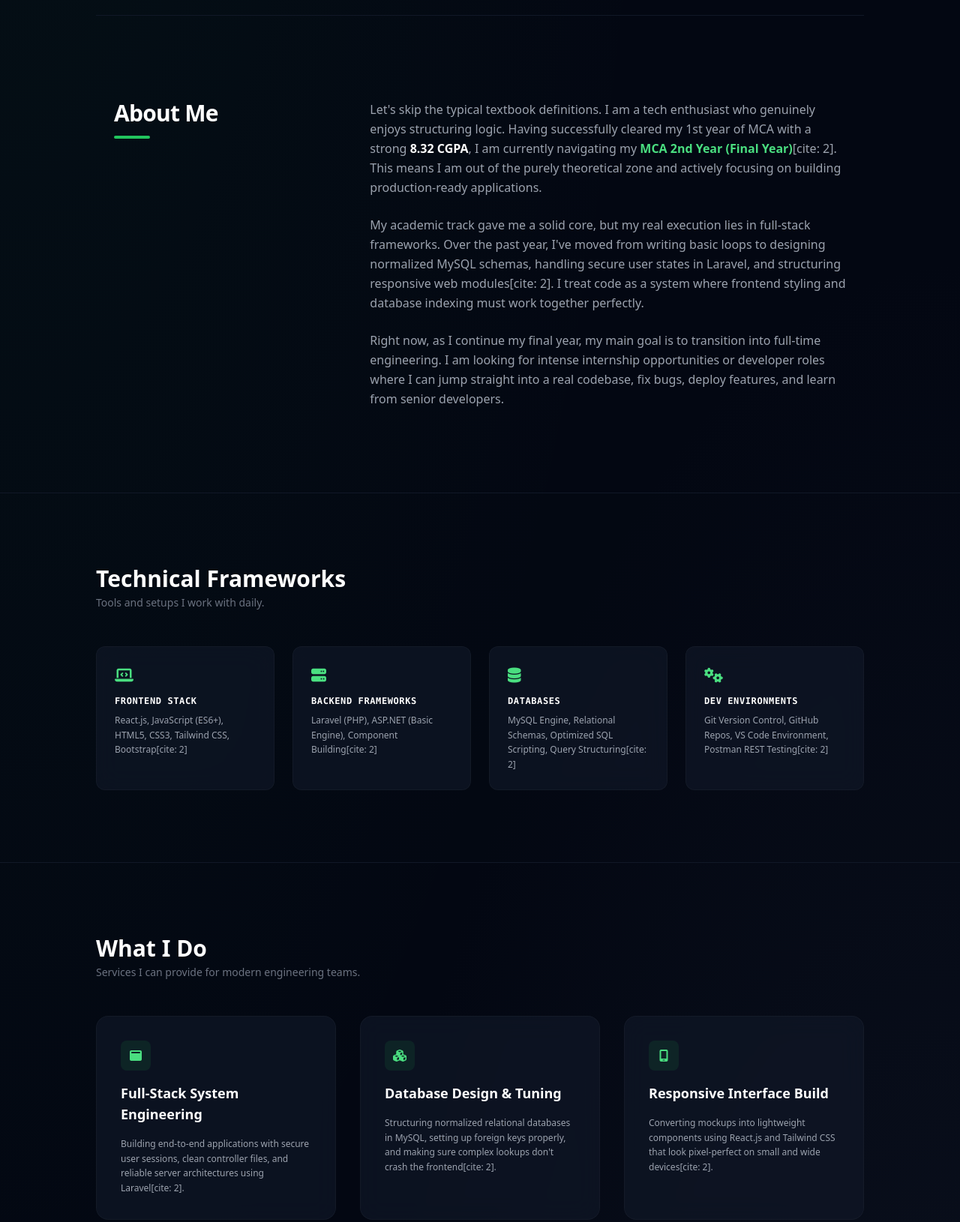
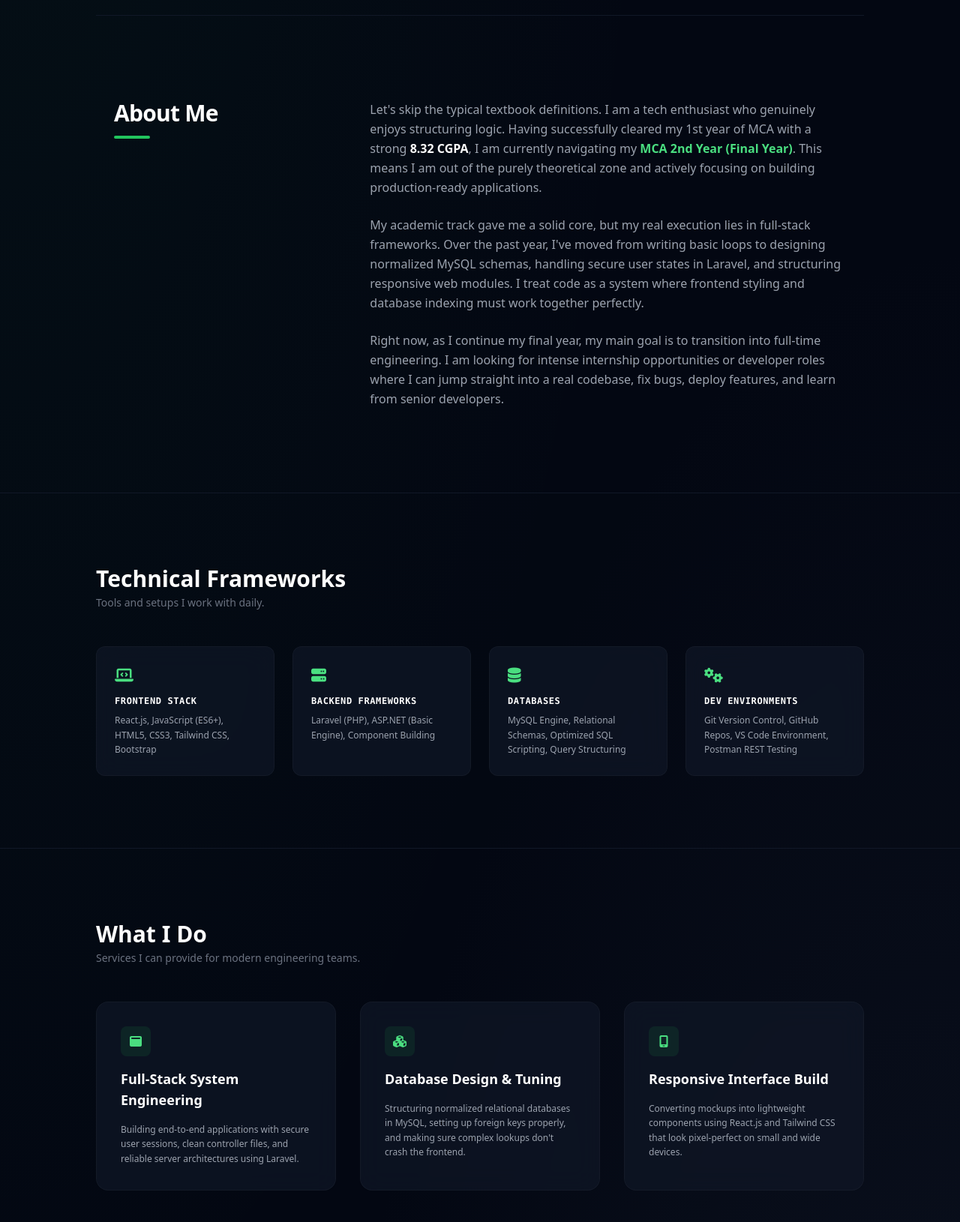
Before and after one commit to danishmalek22/portfolio, a plain HTML site: page index.html in a window 1280 px wide. Shown: the part 780-2410 px from the top of the page at 75% size. Drawn offline with nearby package versions, Linux system fonts and the light colour scheme.

Commit message:
Update index.html

```diff
--- a/index.html
+++ b/index.html
@@ -48,7 +48,7 @@
         </nav>
     </header>
 
-    <!-- 2. HOME SECTION (With Raj Madni Photo Effects) -->
+    <!-- 2. HOME SECTION (With Raj Madni Photo Effects - Fixed to .jpeg) -->
     <section id="home" class="min-h-screen flex items-center justify-center pt-28 px-6 max-w-6xl mx-auto relative overflow-hidden">
         <div class="absolute top-1/4 right-1/4 w-72 h-72 bg-green-500/10 rounded-full blur-[120px] pointer-events-none animate-pulse"></div>
 
@@ -72,7 +72,7 @@
                 </div>
             </div>
 
-            <!-- Right Side Photo Frame -->
+            <!-- Right Side Photo Frame (Updated to JPEG extension) -->
             <div class="w-full md:w-1/3 flex justify-center items-center">
                 <div class="relative group cursor-pointer">
                     <div class="absolute -inset-2 bg-gradient-to-tr from-green-500 via-emerald-600 to-transparent rounded-3xl blur opacity-25 group-hover:opacity-75 group-hover:scale-105 group-hover:rotate-6 transition-all duration-700 ease-out"></div>
@@ -80,8 +80,8 @@
                     <div class="relative w-60 h-60 sm:w-68 sm:h-68 bg-slate-900/90 rounded-2xl border border-gray-800 p-3 group-hover:border-green-500/40 transition-all duration-500 ease-in-out shadow-2xl overflow-hidden">
                         <div class="absolute inset-0 bg-gradient-to-tr from-transparent via-white/5 to-transparent -translate-x-full group-hover:translate-x-full transition-transform duration-1000 ease-out z-10"></div>
                         <div class="w-full h-full rounded-xl overflow-hidden relative bg-black/40">
-                            <!-- Change to my-photo.png if your file is PNG -->
-                            <img src="my-photo.jpg" alt="Mohammad Danish Iqbal Malek" class="w-full h-full object-cover grayscale opacity-80 group-hover:grayscale-0 group-hover:opacity-100 group-hover:scale-105 transition-all duration-700 ease-in-out">
+                            <!-- Exact match extension: my-photo.jpeg -->
+                            <img src="my-photo.jpeg" alt="Mohammad Danish Iqbal Malek" class="w-full h-full object-cover grayscale opacity-80 group-hover:grayscale-0 group-hover:opacity-100 group-hover:scale-105 transition-all duration-700 ease-in-out">
                         </div>
                         <div class="absolute bottom-5 left-5 bg-[#030712]/80 backdrop-blur-md px-2.5 py-1 rounded-md border border-gray-800 text-[10px] font-mono text-green-400 tracking-wider opacity-0 group-hover:opacity-100 transition-opacity duration-500">
                             MCA // CORE
@@ -101,10 +101,10 @@
             </div>
             <div class="md:col-span-2 space-y-6 text-gray-400 text-base leading-relaxed">
                 <p>
-                    Let's skip the typical textbook definitions. I am a tech enthusiast who genuinely enjoys structuring logic. Having successfully cleared my 1st year of MCA with a strong <strong class="text-white">8.32 CGPA</strong>, I am currently navigating my <strong class="text-green-400">MCA 2nd Year (Final Year)</strong>[cite: 2]. This means I am out of the purely theoretical zone and actively focusing on building production-ready applications.
+                    Let's skip the typical textbook definitions. I am a tech enthusiast who genuinely enjoys structuring logic. Having successfully cleared my 1st year of MCA with a strong <strong class="text-white">8.32 CGPA</strong>, I am currently navigating my <strong class="text-green-400">MCA 2nd Year (Final Year)</strong>. This means I am out of the purely theoretical zone and actively focusing on building production-ready applications.
                 </p>
                 <p>
-                    My academic track gave me a solid core, but my real execution lies in full-stack frameworks. Over the past year, I've moved from writing basic loops to designing normalized MySQL schemas, handling secure user states in Laravel, and structuring responsive web modules[cite: 2]. I treat code as a system where frontend styling and database indexing must work together perfectly.
+                    My academic track gave me a solid core, but my real execution lies in full-stack frameworks. Over the past year, I've moved from writing basic loops to designing normalized MySQL schemas, handling secure user states in Laravel, and structuring responsive web modules. I treat code as a system where frontend styling and database indexing must work together perfectly.
                 </p>
                 <p>
                     Right now, as I continue my final year, my main goal is to transition into full-time engineering. I am looking for intense internship opportunities or developer roles where I can jump straight into a real codebase, fix bugs, deploy features, and learn from senior developers.
@@ -124,22 +124,22 @@
                 <div class="p-6 glass-card rounded-xl">
                     <div class="text-green-400 text-xl mb-3"><i class="fas fa-laptop-code"></i></div>
                     <h3 class="text-white font-bold text-xs tracking-wider uppercase font-mono mb-2">Frontend Stack</h3>
-                    <p class="text-xs text-gray-400 leading-relaxed">React.js, JavaScript (ES6+), HTML5, CSS3, Tailwind CSS, Bootstrap[cite: 2]</p>
+                    <p class="text-xs text-gray-400 leading-relaxed">React.js, JavaScript (ES6+), HTML5, CSS3, Tailwind CSS, Bootstrap</p>
                 </div>
                 <div class="p-6 glass-card rounded-xl">
                     <div class="text-green-400 text-xl mb-3"><i class="fas fa-server"></i></div>
                     <h3 class="text-white font-bold text-xs tracking-wider uppercase font-mono mb-2">Backend Frameworks</h3>
-                    <p class="text-xs text-gray-400 leading-relaxed">Laravel (PHP), ASP.NET (Basic Engine), Component Building[cite: 2]</p>
+                    <p class="text-xs text-gray-400 leading-relaxed">Laravel (PHP), ASP.NET (Basic Engine), Component Building</p>
                 </div>
                 <div class="p-6 glass-card rounded-xl">
                     <div class="text-green-400 text-xl mb-3"><i class="fas fa-database"></i></div>
                     <h3 class="text-white font-bold text-xs tracking-wider uppercase font-mono mb-2">Databases</h3>
-                    <p class="text-xs text-gray-400 leading-relaxed">MySQL Engine, Relational Schemas, Optimized SQL Scripting, Query Structuring[cite: 2]</p>
+                    <p class="text-xs text-gray-400 leading-relaxed">MySQL Engine, Relational Schemas, Optimized SQL Scripting, Query Structuring</p>
                 </div>
                 <div class="p-6 glass-card rounded-xl">
                     <div class="text-green-400 text-xl mb-3"><i class="fas fa-gears"></i></div>
                     <h3 class="text-white font-bold text-xs tracking-wider uppercase font-mono mb-2">Dev Environments</h3>
-                    <p class="text-xs text-gray-400 leading-relaxed">Git Version Control, GitHub Repos, VS Code Environment, Postman REST Testing[cite: 2]</p>
+                    <p class="text-xs text-gray-400 leading-relaxed">Git Version Control, GitHub Repos, VS Code Environment, Postman REST Testing</p>
                 </div>
             </div>
         </div>
@@ -156,23 +156,23 @@
                 <div class="p-8 glass-card rounded-2xl space-y-4">
                     <div class="h-10 w-10 rounded-lg bg-green-500/10 flex items-center justify-center text-green-400"><i class="fas fa-window-maximize"></i></div>
                     <h3 class="text-lg font-bold text-white">Full-Stack System Engineering</h3>
-                    <p class="text-xs text-gray-400 leading-relaxed">Building end-to-end applications with secure user sessions, clean controller files, and reliable server architectures using Laravel[cite: 2].</p>
+                    <p class="text-xs text-gray-400 leading-relaxed">Building end-to-end applications with secure user sessions, clean controller files, and reliable server architectures using Laravel.</p>
                 </div>
                 <div class="p-8 glass-card rounded-2xl space-y-4">
                     <div class="h-10 w-10 rounded-lg bg-green-500/10 flex items-center justify-center text-green-400"><i class="fas fa-cubes"></i></div>
                     <h3 class="text-lg font-bold text-white">Database Design & Tuning</h3>
-                    <p class="text-xs text-gray-400 leading-relaxed">Structuring normalized relational databases in MySQL, setting up foreign keys properly, and making sure complex lookups don't crash the frontend[cite: 2].</p>
+                    <p class="text-xs text-gray-400 leading-relaxed">Structuring normalized relational databases in MySQL, setting up foreign keys properly, and making sure complex lookups don't crash the frontend.</p>
                 </div>
                 <div class="p-8 glass-card rounded-2xl space-y-4">
                     <div class="h-10 w-10 rounded-lg bg-green-500/10 flex items-center justify-center text-green-400"><i class="fas fa-mobile-screen"></i></div>
                     <h3 class="text-lg font-bold text-white">Responsive Interface Build</h3>
-                    <p class="text-xs text-gray-400 leading-relaxed">Converting mockups into lightweight components using React.js and Tailwind CSS that look pixel-perfect on small and wide devices[cite: 2].</p>
+                    <p class="text-xs text-gray-400 leading-relaxed">Converting mockups into lightweight components using React.js and Tailwind CSS that look pixel-perfect on small and wide devices.</p>
                 </div>
             </div>
         </div>
     </section>
 
-    <!-- 6. PROJECTS SECTION (All 4 Added) -->
+    <!-- 6. PROJECTS SECTION -->
     <section id="projects" class="py-24 border-t border-gray-900 bg-[#050b18]/10 px-6">
         <div class="max-w-5xl mx-auto space-y-12">
             <div>
@@ -190,7 +190,7 @@
                         </div>
                         <h3 class="text-xl font-bold text-white group-hover:text-green-400 transition-colors">Clinic Management System</h3>
                         <p class="text-xs text-gray-400 leading-relaxed">
-                            A complete healthcare environment designed to track patient check-ins, automated billing logs, and historical prescription records[cite: 2]. Focuses heavily on strict relational integrity and fast internal query routing[cite: 2].
+                            A complete healthcare environment designed to track patient check-ins, automated billing logs, and historical prescription records. Focuses heavily on strict relational integrity and fast internal query routing.
                         </p>
                     </div>
                     <div class="flex flex-wrap gap-2 pt-6 text-[10px] font-mono text-gray-400">
@@ -268,8 +268,8 @@
             I am currently searching for professional development roles and project collaborations. If you want a developer who values clean tables and real software integrity, shoot me a line.
         </p>
         <div class="flex flex-wrap justify-center gap-6 text-xs font-semibold uppercase tracking-wider pt-4">
-            <a href="mailto:danishmalek38@gmail.com" class="bg-green-500 text-black px-6 py-3 rounded-xl hover:bg-green-400 transition-all font-bold"><i class="fas fa-envelope mr-2"></i>danishmalek38@gmail.com[cite: 2]</a>
-            <a href="https://linkedin.com/in/danish-malek" target="_blank" class="bg-slate-900 border border-slate-800 text-gray-300 px-6 py-3 rounded-xl hover:bg-slate-800 transition-all"><i class="fab fa-linkedin-in mr-2"></i>LinkedIn Network[cite: 2]</a>
+            <a href="mailto:danishmalek38@gmail.com" class="bg-green-500 text-black px-6 py-3 rounded-xl hover:bg-green-400 transition-all font-bold"><i class="fas fa-envelope mr-2"></i>danishmalek38@gmail.com</a>
+            <a href="https://linkedin.com/in/danish-malek" target="_blank" class="bg-slate-900 border border-slate-800 text-gray-300 px-6 py-3 rounded-xl hover:bg-slate-800 transition-all"><i class="fab fa-linkedin-in mr-2"></i>LinkedIn Network</a>
         </div>
     </section>
 
```
